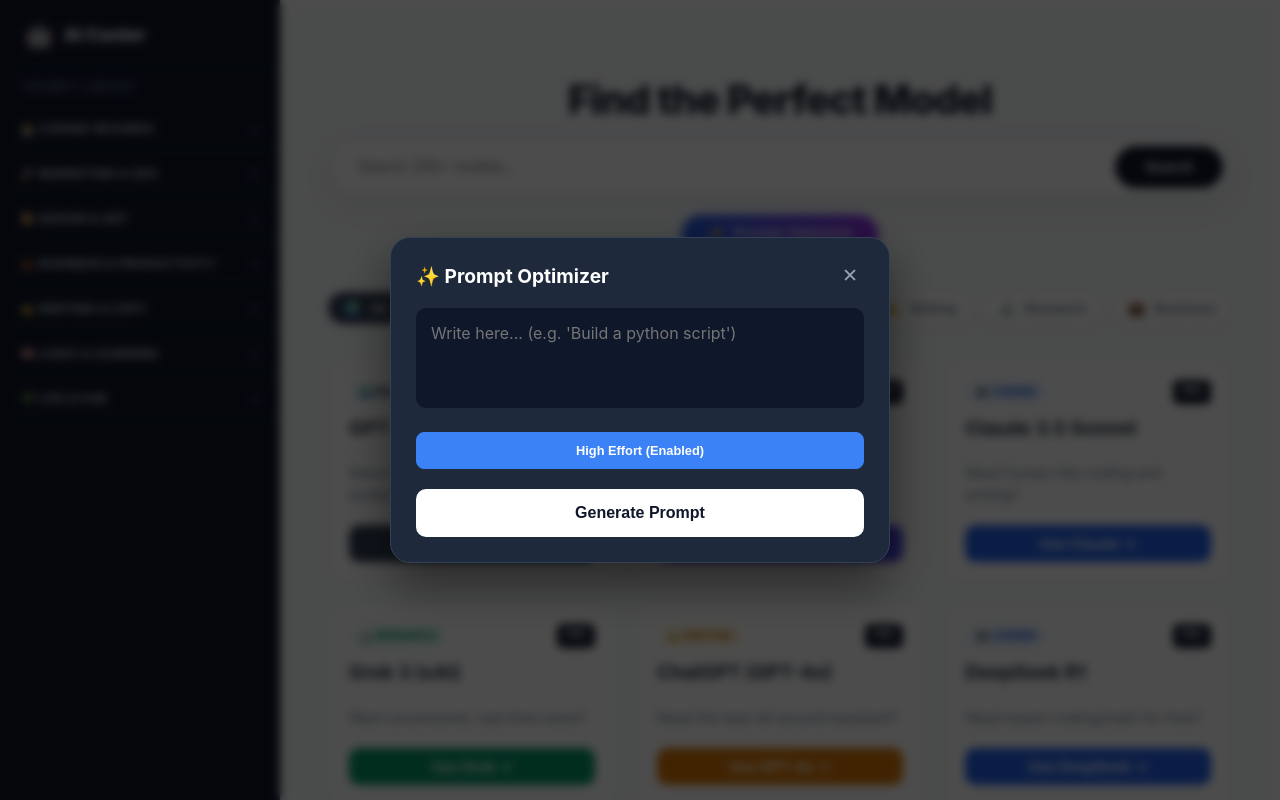
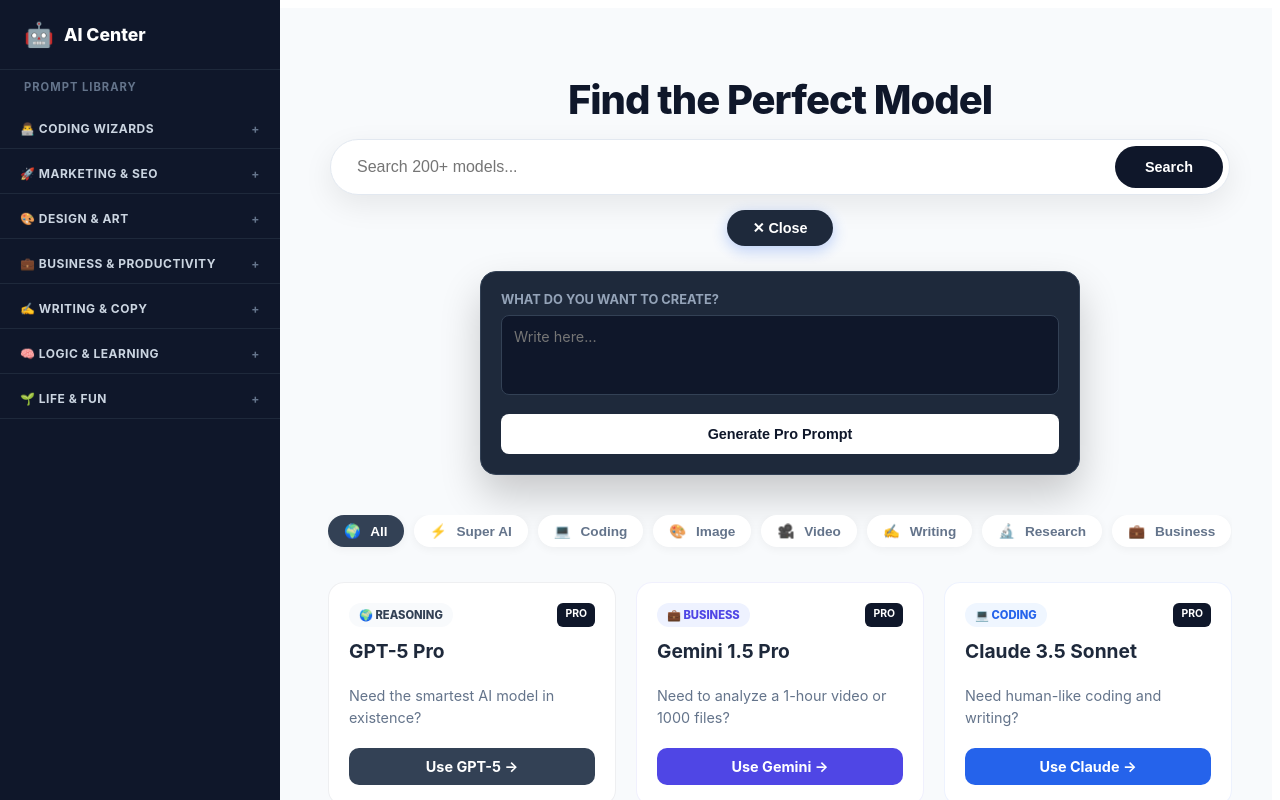
Before and after one commit to pabalevivek/excel-simple, a Next.js app: page / in a window 1280 px wide. Both pictures are taken after a click on the button "✨ Prompt Optimizer". Shown: the top 800 px of the page. Built offline with nearby package versions, Linux system fonts and the light colour scheme.

Commit message:
Refactor Optimizer Modal and Widget Integration

```diff
--- a/pages/index.js
+++ b/pages/index.js
@@ -30,7 +30,7 @@
   const [isSidebarOpen, setIsSidebarOpen] = useState(false);
   const [openCategories, setOpenCategories] = useState({});
   const [expandedPrompt, setExpandedPrompt] = useState(null);
-  const [showOptimizer, setShowOptimizer] = useState(false); // Modal State
+  const [showOptimizer, setShowOptimizer] = useState(false); // Toggle for Widget
 
   // Optimizer State
   const [optInput, setOptInput] = useState('');
@@ -149,6 +149,13 @@
         }
 
         .tool-card:hover { transform: translateY(-3px); box-shadow: 0 10px 20px -5px rgba(0,0,0,0.1); }
+
+        /* Animation for Widget */
+        .widget-enter { animation: slideDown 0.3s ease-out; }
+        @keyframes slideDown {
+          from { opacity: 0; transform: translateY(-10px); }
+          to { opacity: 1; transform: translateY(0); }
+        }
       `}</style>
 
       {/* --- MOBILE HEADER --- */}
@@ -200,77 +207,80 @@
         </div>
       </aside>
 
-      {/* --- MODAL: GPT-5 OPTIMIZER --- */}
-      {showOptimizer && (
-        <div style={{ position: 'fixed', top: 0, left: 0, width: '100%', height: '100%', background: 'rgba(0,0,0,0.7)', zIndex: 200, display: 'flex', alignItems: 'center', justifyContent: 'center', backdropFilter: 'blur(5px)', padding: '20px' }}>
-          <div style={{ background: '#1e293b', width: '100%', maxWidth: '500px', borderRadius: '20px', padding: '25px', boxShadow: '0 20px 50px rgba(0,0,0,0.5)', color: 'white', border: '1px solid #334155' }}>
-            <div style={{ display: 'flex', justifyContent: 'space-between', marginBottom: '20px' }}>
-              <h2 style={{ margin: 0, fontSize: '1.2rem', display: 'flex', alignItems: 'center', gap: '8px' }}>✨ Prompt Optimizer</h2>
-              <button onClick={() => setShowOptimizer(false)} style={{ background: 'transparent', border: 'none', color: '#94a3b8', cursor: 'pointer', fontSize: '1.2rem' }}>✕</button>
-            </div>
-
-            {!optOutput ? (
-              <>
-                <textarea
-                  placeholder="Write here... (e.g. 'Build a python script')"
-                  value={optInput}
-                  onChange={(e) => setOptInput(e.target.value)}
-                  style={{ width: '100%', height: '100px', padding: '15px', borderRadius: '10px', border: 'none', background: '#0f172a', color: 'white', fontSize: '1rem', marginBottom: '20px', fontFamily: 'inherit', resize: 'none' }}
-                />
-
-                <div style={{ display: 'flex', gap: '10px', marginBottom: '20px' }}>
-                  <button style={{ flex: 1, padding: '10px', borderRadius: '8px', border: '1px solid #3b82f6', background: '#3b82f6', color: 'white', fontSize: '0.8rem', fontWeight: 'bold', cursor: 'default' }}>
-                    High Effort (Enabled)
-                  </button>
-                </div>
-
-                <button onClick={handleOptimize} style={{ width: '100%', padding: '15px', background: 'white', border: 'none', borderRadius: '10px', color: '#0f172a', fontWeight: 'bold', cursor: 'pointer', fontSize: '1rem' }}>
-                  {isOptimizing ? 'Optimizing...' : 'Generate Prompt'}
-                </button>
-              </>
-            ) : (
-              <div>
-                <div style={{ background: '#0f172a', padding: '15px', borderRadius: '10px', marginBottom: '20px', maxHeight: '200px', overflowY: 'auto', fontSize: '0.9rem', lineHeight: '1.6', border: '1px solid #334155' }}>
-                  {optOutput}
-                </div>
-                <div style={{ display: 'flex', gap: '10px' }}>
-                  <button onClick={() => copyToClipboard(optOutput)} style={{ flex: 1, padding: '12px', background: '#10b981', border: 'none', borderRadius: '8px', color: 'white', fontWeight: 'bold', cursor: 'pointer' }}>Copy</button>
-                  <button onClick={() => { setOptOutput(''); setOptInput(''); }} style={{ flex: 1, padding: '12px', background: '#334155', border: 'none', borderRadius: '8px', color: 'white', fontWeight: 'bold', cursor: 'pointer' }}>Reset</button>
-                </div>
-              </div>
-            )}
-          </div>
-        </div>
-      )}
-
       {/* --- MAIN CONTENT --- */}
       <main className="main-content" style={{ flex: 1, padding: '40px', transition: 'margin 0.3s' }}>
 
-        {/* HERO SEARCH */}
+        {/* HERO SECTION */}
         <div style={{ maxWidth: '900px', margin: '20px auto 40px', textAlign: 'center' }}>
           <h1 style={{ fontSize: '2.5rem', fontWeight: '800', color: '#0f172a', marginBottom: '15px', letterSpacing: '-1px' }}>
             Find the Perfect Model
           </h1>
 
-          <div style={{ display: 'flex', gap: '10px', flexDirection: 'column', alignItems: 'center' }}>
-            {/* Search Bar */}
+          <div style={{ display: 'flex', gap: '15px', flexDirection: 'column', alignItems: 'center' }}>
+
+            {/* 1. Main Search Bar */}
             <div style={{ display: 'flex', width: '100%', background: 'white', padding: '6px', borderRadius: '50px', boxShadow: '0 10px 30px rgba(0,0,0,0.08)', border: '1px solid #e2e8f0' }}>
               <input type="text" placeholder="Search 200+ models..." value={mainQuery} onChange={(e) => setMainQuery(e.target.value)} style={{ flex: 1, padding: '12px 20px', borderRadius: '50px', border: 'none', outline: 'none', fontSize: '1rem', minWidth: '0' }} />
               <button style={{ background: '#0f172a', color: 'white', border: 'none', padding: '12px 30px', borderRadius: '40px', fontWeight: 'bold', fontSize: '0.9rem', cursor: 'pointer' }}>Search</button>
             </div>
 
-            {/* OPTIMIZER BUTTON (INTEGRATED HERE) */}
+            {/* 2. Prompt Optimizer Button */}
             <button
-              onClick={() => setShowOptimizer(true)}
+              onClick={() => setShowOptimizer(!showOptimizer)}
               style={{
-                marginTop: '10px', padding: '10px 25px', background: 'linear-gradient(to right, #2563eb, #9333ea)',
+                padding: '10px 25px', background: showOptimizer ? '#1e293b' : 'linear-gradient(to right, #2563eb, #9333ea)',
                 color: 'white', border: 'none', borderRadius: '30px', fontWeight: 'bold',
                 fontSize: '0.9rem', cursor: 'pointer', display: 'flex', alignItems: 'center', gap: '8px',
-                boxShadow: '0 4px 15px rgba(37, 99, 235, 0.3)'
+                boxShadow: '0 4px 15px rgba(37, 99, 235, 0.3)', transition: 'all 0.2s'
               }}
             >
-              <span>✨</span> Prompt Optimizer
+              <span>{showOptimizer ? '✕ Close' : '✨ Prompt Optimizer'}</span>
             </button>
+
+            {/* 3. Expandable Optimizer Widget */}
+            {showOptimizer && (
+              <div className="widget-enter" style={{ width: '100%', maxWidth: '600px', background: '#1e293b', borderRadius: '16px', padding: '20px', color: 'white', boxShadow: '0 20px 40px rgba(0,0,0,0.2)', marginTop: '10px', textAlign: 'left', border: '1px solid #334155' }}>
+
+                {!optOutput ? (
+                  <>
+                    <label style={{ fontSize: '0.8rem', color: '#94a3b8', fontWeight: 'bold', marginBottom: '8px', display: 'block' }}>WHAT DO YOU WANT TO CREATE?</label>
+                    <textarea
+                      placeholder="Write here..."
+                      value={optInput}
+                      onChange={(e) => setOptInput(e.target.value)}
+                      style={{
+                        width: '100%', height: '80px', padding: '12px', borderRadius: '8px',
+                        border: '1px solid #334155', background: '#0f172a', color: 'white',
+                        fontSize: '0.9rem', marginBottom: '15px', fontFamily: 'inherit', resize: 'none'
+                      }}
+                    />
+
+                    {/* "High Effort" logic is active, but button is HIDDEN as requested */}
+
+                    <button
+                      onClick={handleOptimize}
+                      style={{
+                        width: '100%', padding: '12px', background: 'white', border: 'none',
+                        borderRadius: '8px', color: '#0f172a', fontWeight: '800', cursor: 'pointer', fontSize: '0.9rem'
+                      }}
+                    >
+                      {isOptimizing ? 'Optimizing...' : 'Generate Pro Prompt'}
+                    </button>
+                  </>
+                ) : (
+                  <div>
+                    <div style={{ background: '#0f172a', padding: '15px', borderRadius: '10px', marginBottom: '15px', maxHeight: '200px', overflowY: 'auto', fontSize: '0.85rem', lineHeight: '1.6', border: '1px solid #334155', whiteSpace: 'pre-wrap' }}>
+                      {optOutput}
+                    </div>
+                    <div style={{ display: 'flex', gap: '10px' }}>
+                      <button onClick={() => copyToClipboard(optOutput)} style={{ flex: 1, padding: '10px', background: '#10b981', border: 'none', borderRadius: '6px', color: 'white', fontWeight: 'bold', cursor: 'pointer', fontSize: '0.85rem' }}>Copy</button>
+                      <button onClick={() => { setOptOutput(''); setOptInput(''); }} style={{ flex: 1, padding: '10px', background: '#334155', border: 'none', borderRadius: '6px', color: 'white', fontWeight: 'bold', cursor: 'pointer', fontSize: '0.85rem' }}>Reset</button>
+                    </div>
+                  </div>
+                )}
+              </div>
+            )}
+
           </div>
         </div>
 
```
